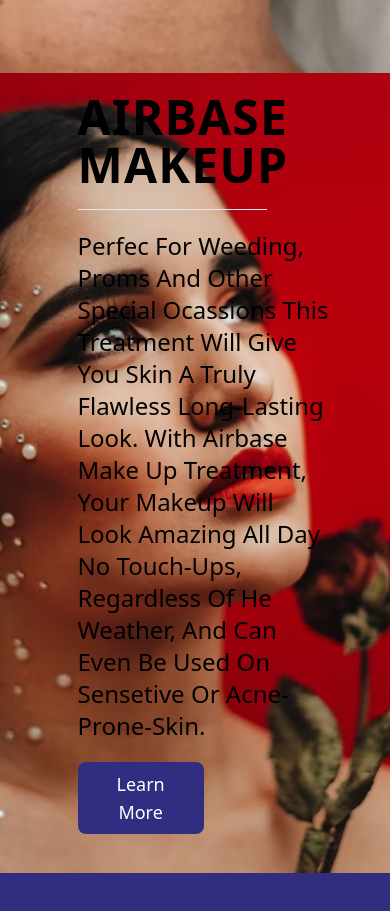
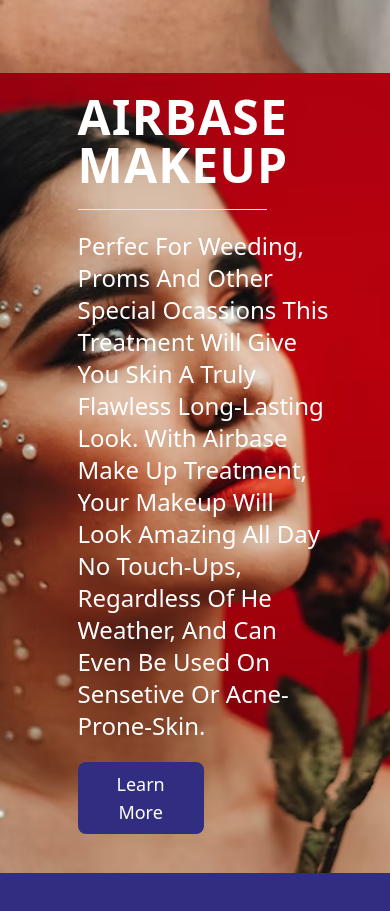
Before and after one commit to yafet-123/Sample_beauty_salon_sample1_frontend, a Next.js app: page / in a window 390 px wide. Shown: the part 9713-10624 px from the top of the page. Built offline with nearby package versions, Linux system fonts and the light colour scheme.

Commit message:
making responsive

```diff
--- a/components/Beauyreatment.js
+++ b/components/Beauyreatment.js
@@ -19,11 +19,11 @@ export function Beauyreatment() {
 
       <div className="beauytreatment-background-two w-full h-[50rem] relative">
         <div className="bg-transparent w-3/4 lg:w-[40rem] h-96 p-5 lg:p-10 absolute top-0 right-10 bottom-0 my-auto flex flex-col justify-center">
-          <h1 className="text-black text-5xl text-left font-bold uppercase mb-5 tracking-wide lg:w-1/2">
+          <h1 className="text-white text-5xl text-left font-bold uppercase mb-5 tracking-wide lg:w-1/2">
             Airbase Makeup
           </h1>
           <hr className="h-2 w-3/4 bg-indigo-300 mb-5" />
-          <p className="text-left text-black font-normal text-2xl capitalize">
+          <p className="text-left text-white font-normal text-2xl capitalize">
             Perfec for weeding, proms and other special ocassions this treatment
             will give you skin a truly flawless long-lasting look. with airbase
             make up treatment, your makeup will look amazing all day no
```
